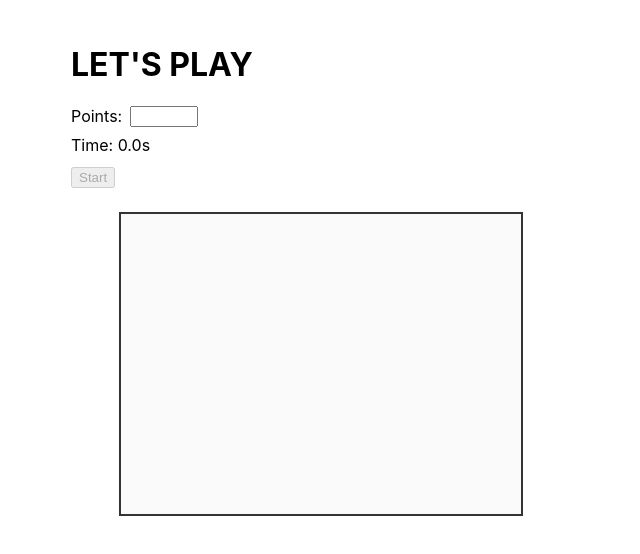
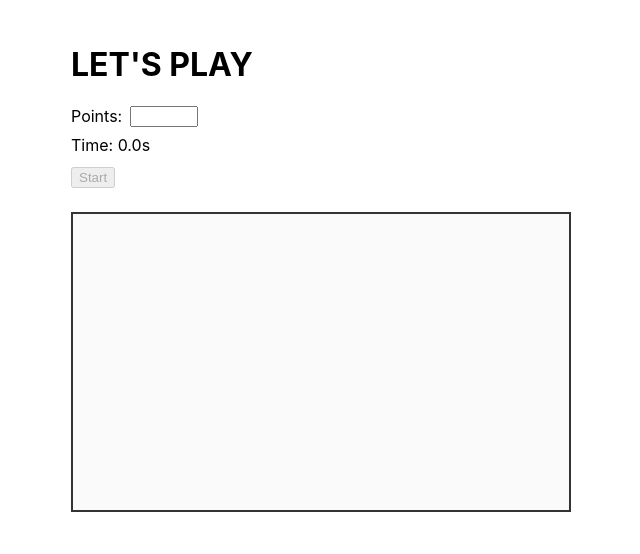
Before and after one commit to UsagiiTsukino/ClearPointGame_React, a React (Create React App) app: page / in a window 1280 px wide. Shown: the top 554 px of the page, without its empty margins (319-959 px from the left). Built offline with nearby package versions, Linux system fonts and the light colour scheme.

Commit message:
Resize PlayArea

```diff
--- a/src/components/PlayArea.tsx
+++ b/src/components/PlayArea.tsx
@@ -22,11 +22,13 @@ function PlayArea({ circles, onCircleClick }: PlayAreaProps) {
     <div
       style={{
         position: "relative",
-        width: AREA_WIDTH,
+        width: "100%",
+        maxWidth: 500,
         height: AREA_HEIGHT,
         border: "2px solid #333",
         margin: "0 auto",
         background: "#fafafa",
+        boxSizing: "border-box",
       }}
     >
       {circles.map((circle, i) => (
```
